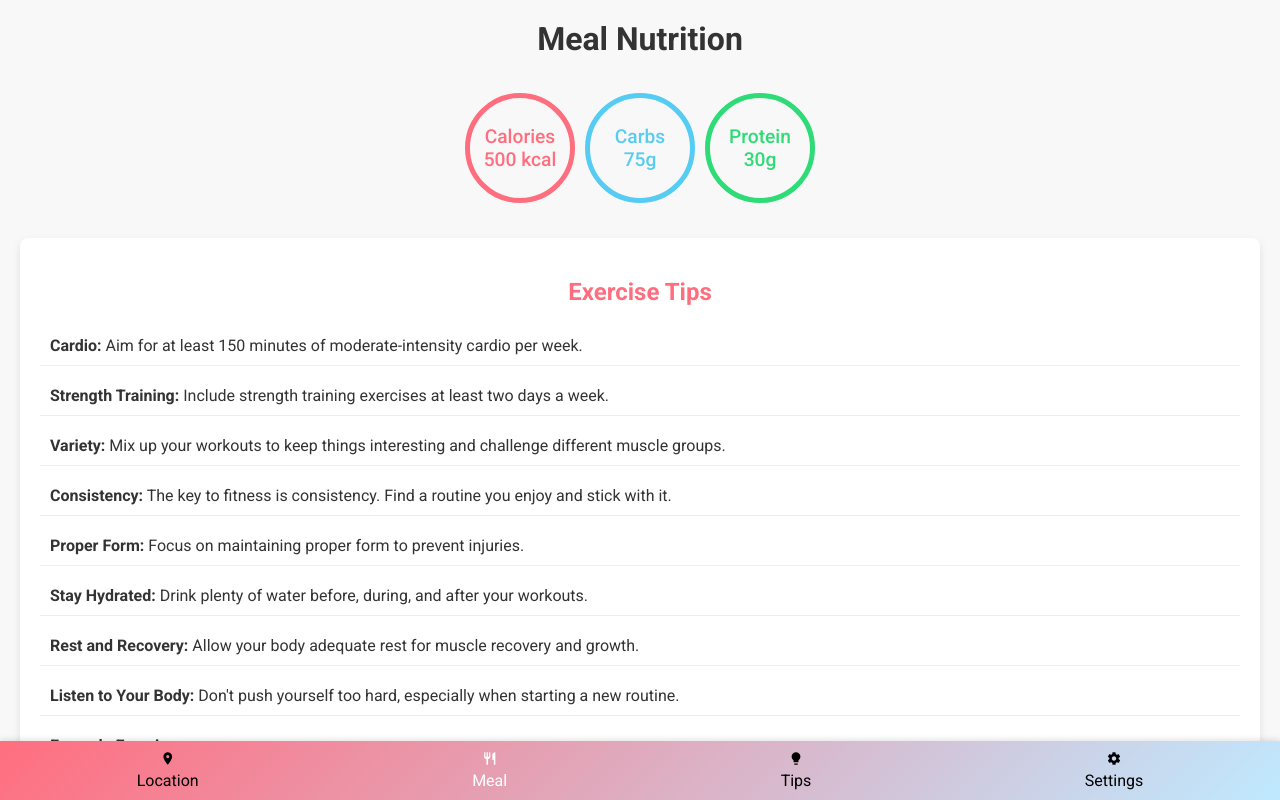
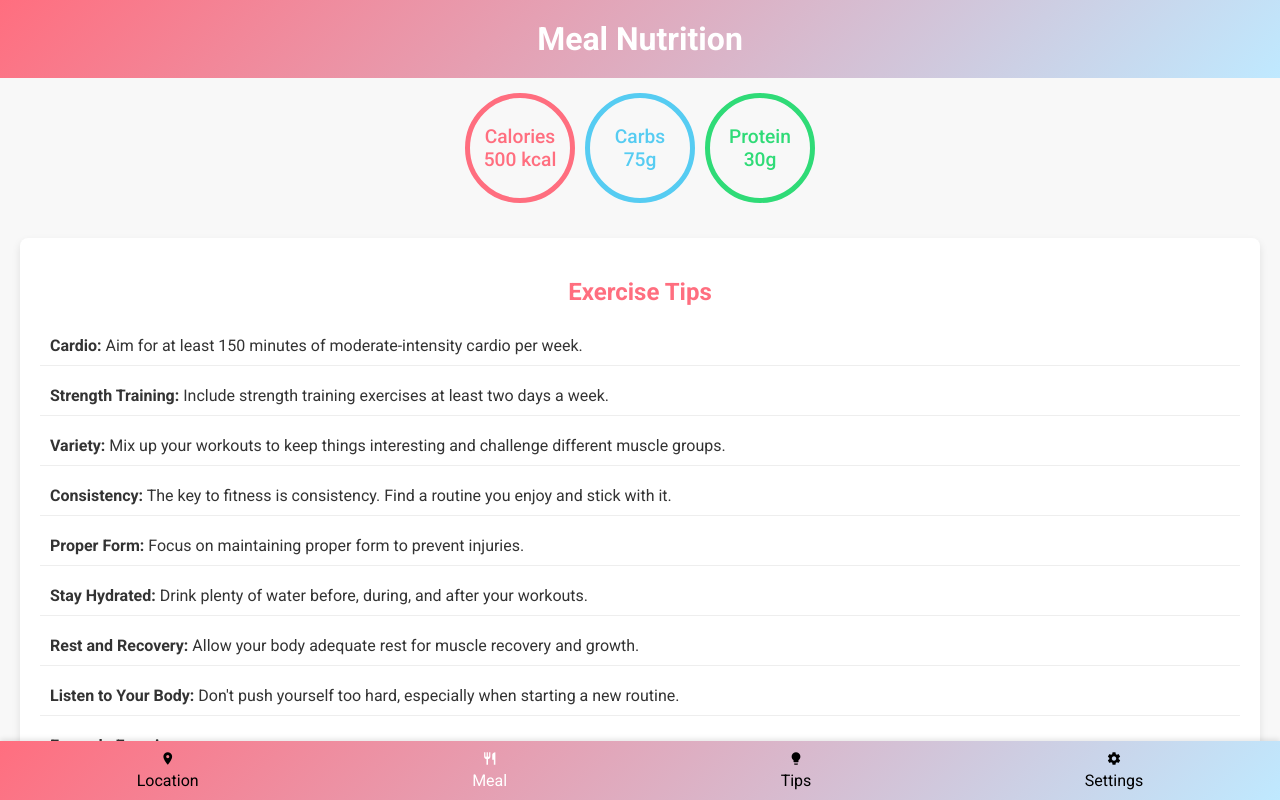
Before and after one commit to l00188517/pwa_template, a plain HTML site: page meal.html in a window 1280 px wide. Shown: the top 800 px of the page. Drawn offline with Linux system fonts and the light colour scheme.

Commit message:
Update meal.html

```diff
--- a/meal.html
+++ b/meal.html
@@ -19,6 +19,8 @@
         }
 
         h1 {
+            background: linear-gradient(135deg, #ff6e7f, #bfe9ff);
+            color: white;
             text-align: center;
             padding: 20px 0;
             margin: 0;
```
